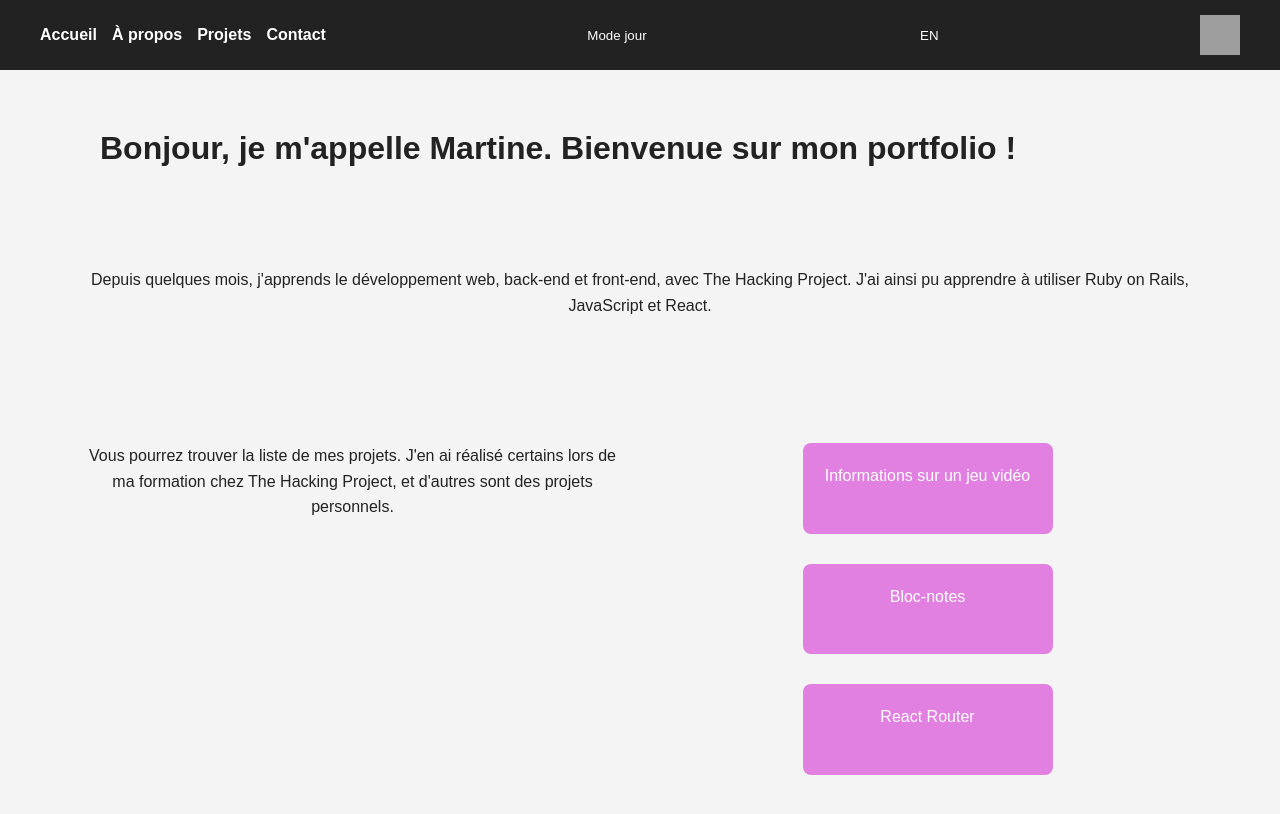
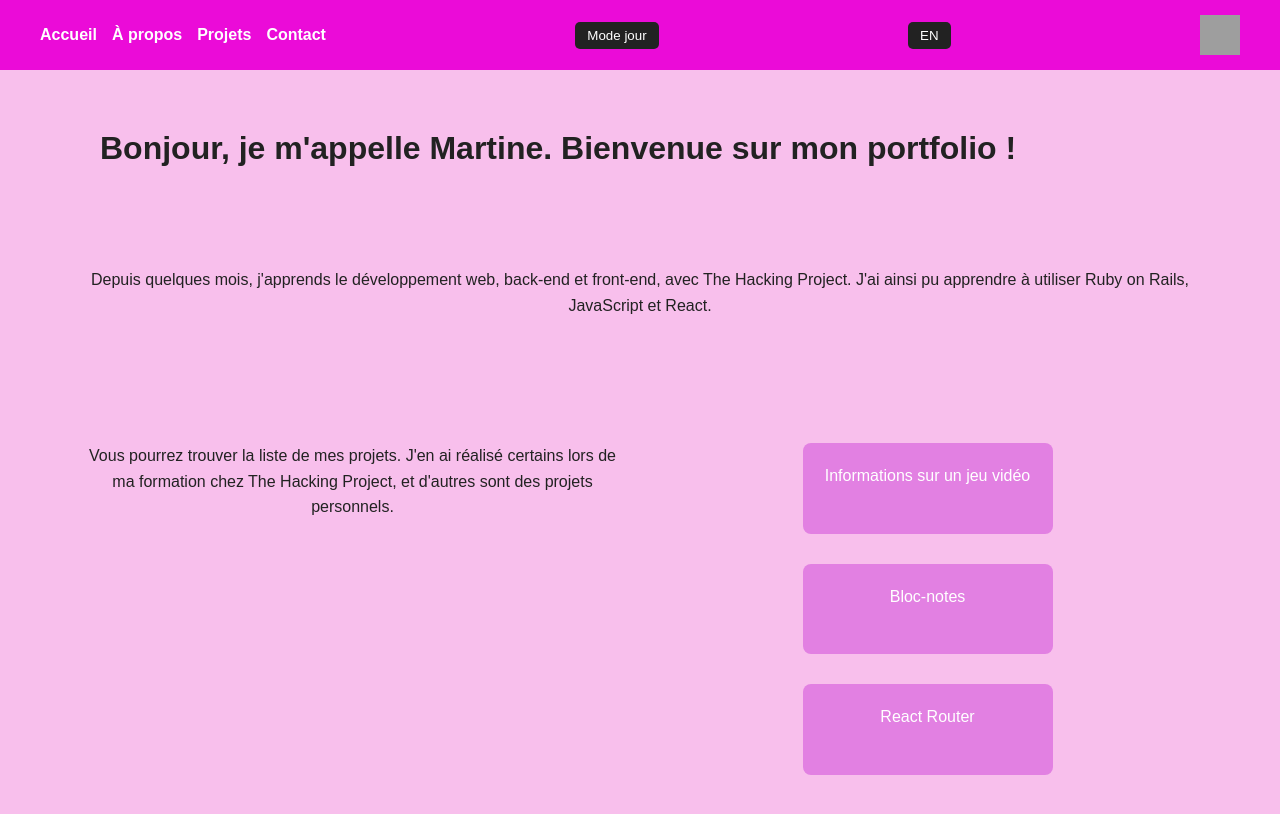
Before and after one commit to Martine9670/thp_portfolio, a React (Vite) app: page / in a window 1280 px wide. Shown: the top 814 px of the page. Built offline with nearby package versions, Linux system fonts and the light colour scheme; grey boxes are pictures that could not be loaded.

Commit message:
change color navbar

```diff
--- a/src/App.css
+++ b/src/App.css
@@ -26,7 +26,7 @@ div {
 }
 
 nav {
-  background-color: #222;
+  background-color: #eb0bd8;
   padding: 15px 40px;
 }
 
@@ -116,7 +116,7 @@ h2 {
 
 /* THEMES */
 .app.light {
-  background-color: #f4f4f4;
+  background-color: #f8bfec;
   color: #222;
 }
 
```
